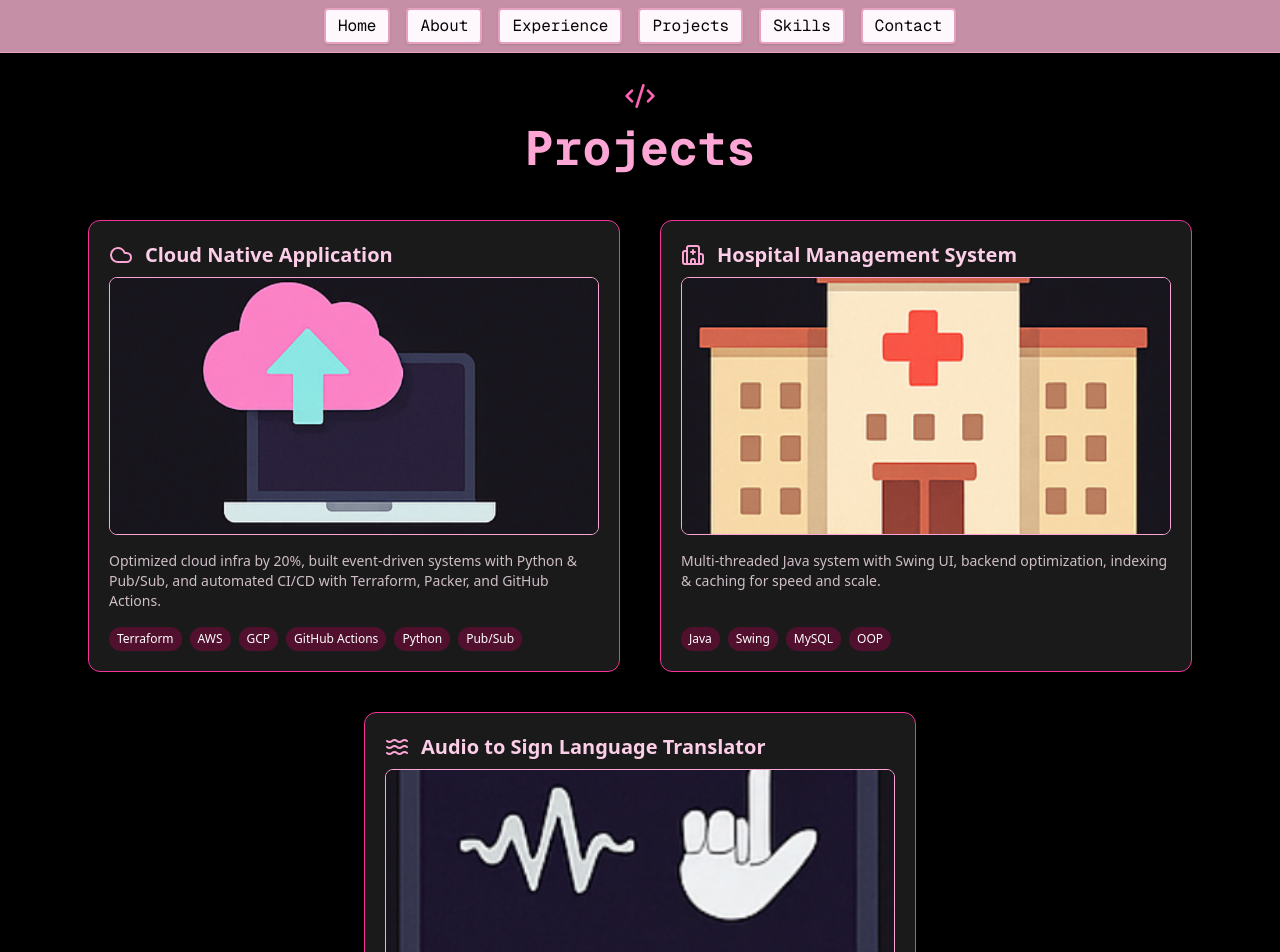
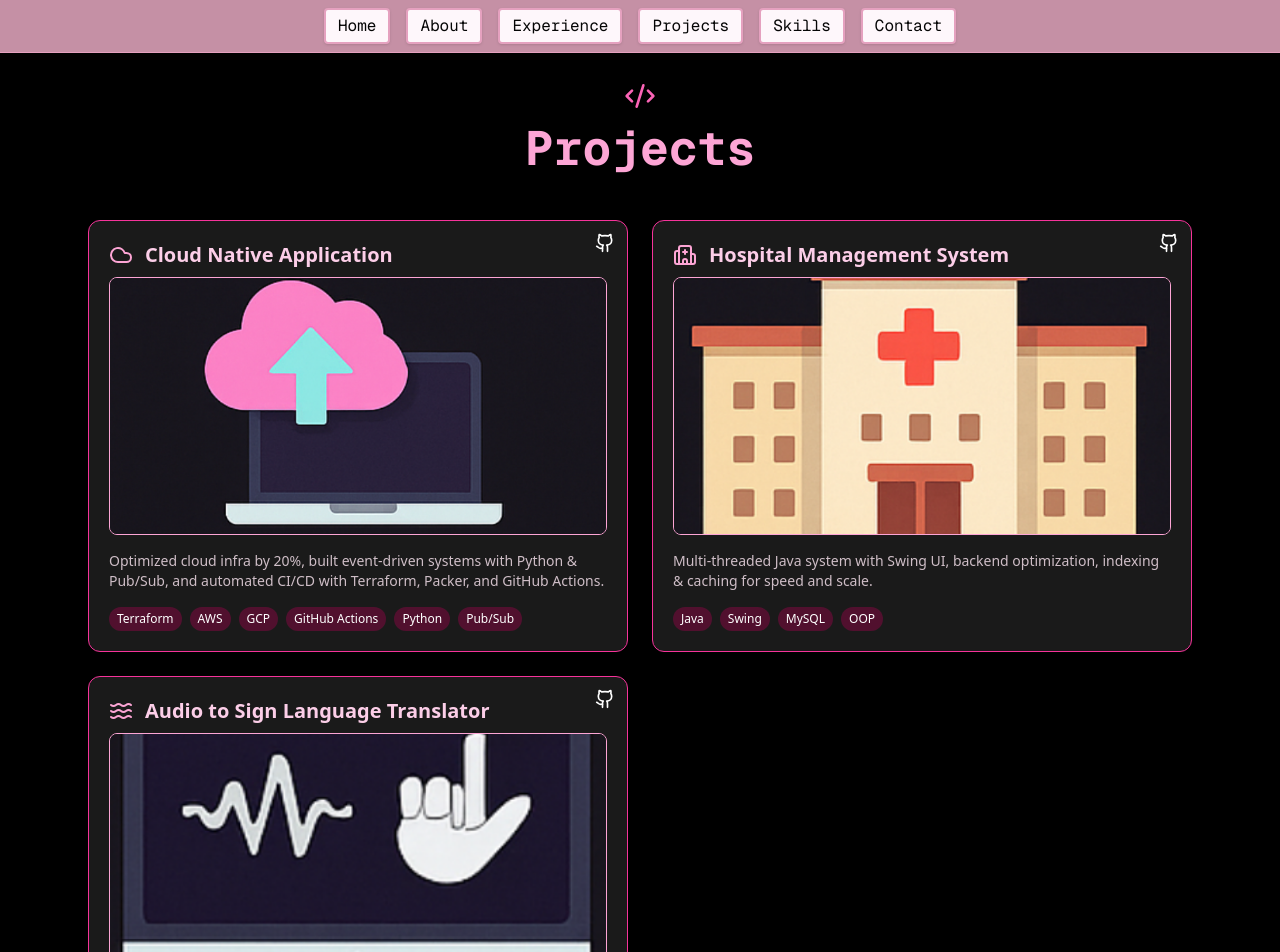
Before and after one commit to DeekshaVempa/DeekshaPortfolio, a Next.js app: page /projects in a window 1280 px wide. Shown: the top 952 px of the page. Built offline with nearby package versions, Linux system fonts and the light colour scheme.

Commit message:
add toggle for modes and add more projects

```diff
--- a/app/projects/page.tsx
+++ b/app/projects/page.tsx
@@ -31,7 +31,8 @@ const hospitalProject: Project = {
     "Multi-threaded Java system with Swing UI, backend optimization, indexing & caching for speed and scale.",
   tags: ["Java", "Swing", "MySQL", "OOP"],
   icon: <Hospital className="w-6 h-6 text-pink-300" />,
-  image: "/project2.png"
+  image: "/project2.png",
+  link: "https://github.com/DeekshaVempa/Hospital-Management-System"
 };
 
 const audioProject: Project = {
@@ -44,8 +45,38 @@ const audioProject: Project = {
   link: "https://github.com/DeekshaVempa/Audio-to-Sign-Language-Translator"
 };
 
+const moreProjects: Project[] = [
+  {
+    title: "Personal Portfolio",
+    description: "Crafted an interactive developer portfolio with animations, responsive layout, and creative pixel-art inspired theme.",
+    tags: ["Next.js", "React", "TailwindCSS", "Framer Motion"],
+    icon: <Code2 className="w-6 h-6 text-pink-300" />,
+    image: "/portfolio.png",
+    link: "https://github.com/DeekshaVempa/DeekshaPortfolio"
+  },
+  {
+    title: "Weather App",
+    description: "Built a weather forecast app with live API integration, clean UI, and location-based weather data display.",
+    tags: ["React", "OpenWeather API", "CSS"],
+    icon: <Waves className="w-6 h-6 text-pink-300" />,
+    image: "/weather-app.png",
+    link: "https://github.com/DeekshaVempa/Weather-App"
+  },
+  {
+    title: "Blog Page",
+    description: "A dynamic blog platform built with Markdown support, clean UI, and responsive layout.",
+    tags: ["Next.js", "Markdown", "CSS Modules"],
+    icon: <Code2 className="w-6 h-6 text-pink-300" />,
+    image: "/blog.png",
+    link: "https://github.com/DeekshaVempa/Blog-Page"
+  }
+];
+
 export default function ProjectsPage() {
   const [showAll, setShowAll] = useState(false);
+  const initialProjects = [cloudProject, hospitalProject];
+  const allProjects = [...initialProjects, audioProject, ...moreProjects];
+  const visibleProjects = showAll ? allProjects : [cloudProject, hospitalProject, audioProject];
 
   return (
     <div className="relative min-h-screen bg-black text-white">
@@ -59,20 +90,18 @@ export default function ProjectsPage() {
         </div>
 
         {/* Grid */}
-        <div className="grid md:grid-cols-2 gap-10">
-          {/* First two projects side by side */}
-          {[cloudProject, hospitalProject].map((proj, idx) => (
+        <div className="grid grid-cols-1 md:grid-cols-2 gap-6">
+          {visibleProjects.map((proj, idx) => (
             <div
               key={idx}
-              className="bg-[#1a1a1a] border border-pink-500 rounded-xl shadow-lg hover:shadow-pink-500/20 transition-all group p-5 flex flex-col"
+              className="relative bg-[#1a1a1a] border border-pink-500 rounded-xl shadow-lg hover:shadow-pink-500/20 transition-all group p-5 flex flex-col"
             >
-              {/* GitHub link */}
               {proj.link && (
                 <a
                   href={proj.link}
                   target="_blank"
                   rel="noopener noreferrer"
-                  className="absolute top-3 right-3 opacity-0 group-hover:opacity-100 transition-opacity"
+                  className="absolute top-3 right-3 group-hover:opacity-100 transition-opacity"
                 >
                   <Github className="w-5 h-5 text-white" />
                 </a>
@@ -103,48 +132,9 @@ export default function ProjectsPage() {
               </div>
             </div>
           ))}
-
-          {/* Centered third project */}
-          <div className="md:col-span-2 md:w-1/2 md:mx-auto bg-[#1a1a1a] border border-pink-500 rounded-xl shadow-lg hover:shadow-pink-500/20 transition-all group p-5 flex flex-col">
-            {/* GitHub link */}
-            {audioProject.link && (
-              <a
-                href={audioProject.link}
-                target="_blank"
-                rel="noopener noreferrer"
-                className="absolute top-3 right-3 opacity-0 group-hover:opacity-100 transition-opacity"
-              >
-                <Github className="w-5 h-5 text-white" />
-              </a>
-            )}
-            <div className="flex items-center gap-3 mb-2">
-              {audioProject.icon}
-              <h3 className="text-xl font-semibold text-pink-200">{audioProject.title}</h3>
-            </div>
-            <div className="overflow-hidden rounded-lg border border-pink-300 mb-4">
-              <Image
-                src={audioProject.image}
-                alt={`${audioProject.title} screenshot`}
-                width={500}
-                height={300}
-                className="w-full h-64 object-cover transition-transform group-hover:scale-105"
-              />
-            </div>
-            <p className="text-sm text-pink-100/80 mb-4">{audioProject.description}</p>
-            <div className="flex flex-wrap gap-2 mt-auto">
-              {audioProject.tags.map((tag) => (
-                <span
-                  key={tag}
-                  className="text-xs bg-pink-800/40 text-white px-2 py-1 rounded-full"
-                >
-                  {tag}
-                </span>
-              ))}
-            </div>
-          </div>
         </div>
 
-        {/* Load More button (optional if you add more) */}
+        {/* Load More button */}
         <div className="flex justify-center mt-10">
           <button
             onClick={() => setShowAll(!showAll)}
--- a/package.json
+++ b/package.json
@@ -23,9 +23,11 @@
     "@types/node": "^20",
     "@types/react": "^19",
     "@types/react-dom": "^19",
+    "autoprefixer": "^10.4.21",
     "eslint": "^9",
     "eslint-config-next": "15.4.5",
-    "tailwindcss": "^4",
+    "postcss": "^8.5.6",
+    "tailwindcss": "^4.1.11",
     "typescript": "^5"
   }
 }
--- /dev/null
+++ b/tailwind.config.js
@@ -0,0 +1,17 @@
+/** @type {import('tailwindcss').Config} */
+module.exports = {
+    content: [
+      "./app/**/*.{js,ts,jsx,tsx}",
+      "./components/**/*.{js,ts,jsx,tsx}",
+    ],
+    theme: {
+      extend: {
+        colors: {
+          background: "#ffffff",
+          foreground: "#171717",
+        },
+      },
+    },
+    darkMode: "class",
+    plugins: [],
+  };
```
Also changed, not shown: 1 other file (tests, documents, lock files or other folders).
